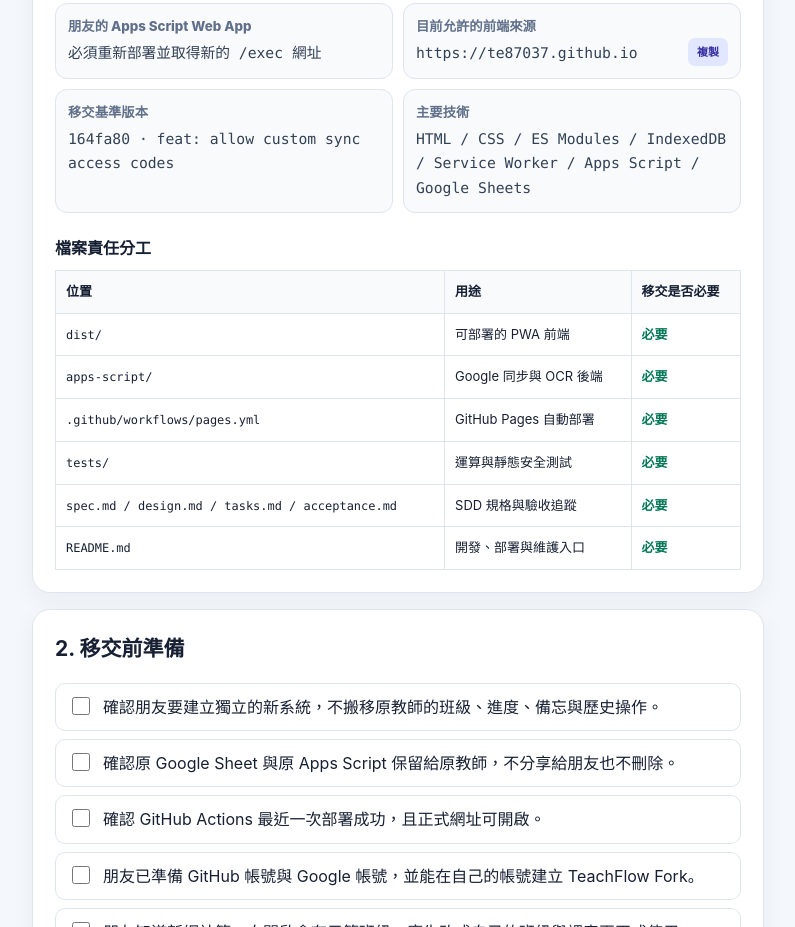
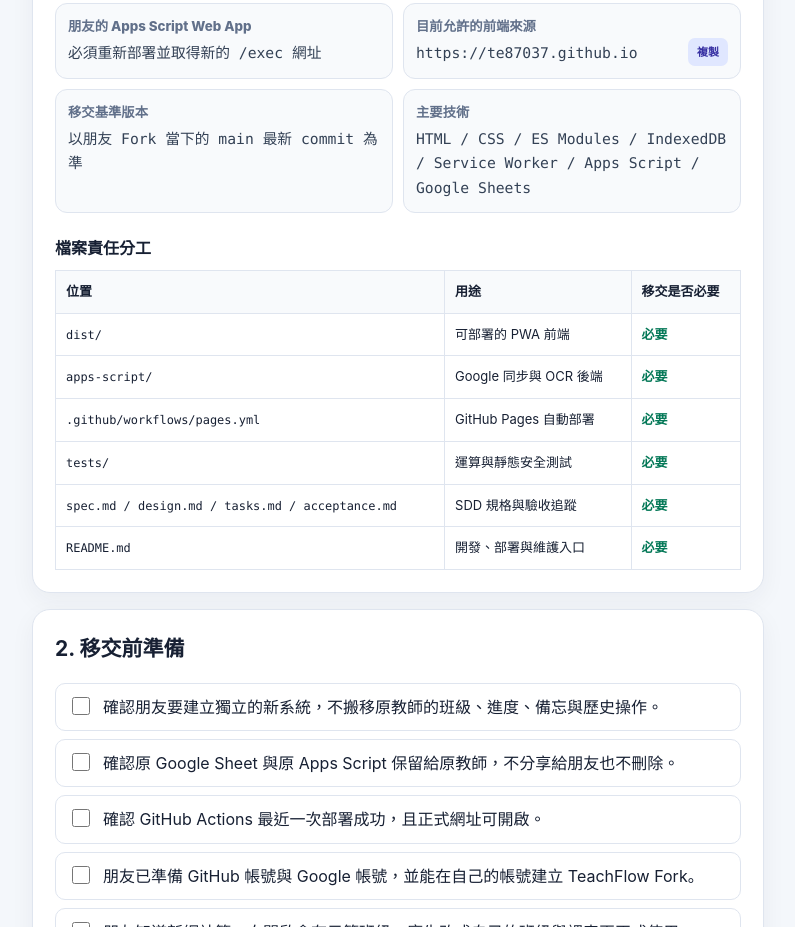
Before and after one commit to te87037/teachflow, a website: page TeachFlow-完整移交搬遷指南.html in a window 1280 px wide. Shown: the part 1077-2004 px from the top of the page, without its empty margins (366-1161 px from the left). Drawn offline with Linux system fonts and the light colour scheme.

Commit message:
docs: refresh handover maintenance details

```diff
--- a/TeachFlow-完整移交搬遷指南.html
+++ b/TeachFlow-完整移交搬遷指南.html
@@ -53,7 +53,7 @@
             <div class="datum"><small>資料工作表名稱</small><div class="copy-row"><code>TeachFlow資料</code><button class="copy" data-copy="TeachFlow資料">複製</button></div></div>
             <div class="datum"><small>朋友的 Apps Script Web App</small><code>必須重新部署並取得新的 /exec 網址</code></div>
             <div class="datum"><small>目前允許的前端來源</small><div class="copy-row"><code>https://te87037.github.io</code><button class="copy" data-copy="https://te87037.github.io">複製</button></div></div>
-            <div class="datum"><small>移交基準版本</small><code>164fa80 · feat: allow custom sync access codes</code></div>
+            <div class="datum"><small>移交基準版本</small><code>以朋友 Fork 當下的 main 最新 commit 為準</code></div>
             <div class="datum"><small>主要技術</small><code>HTML / CSS / ES Modules / IndexedDB / Service Worker / Apps Script / Google Sheets</code></div>
           </div>
           <h3>檔案責任分工</h3>
```
Also changed, not shown: README.md.
